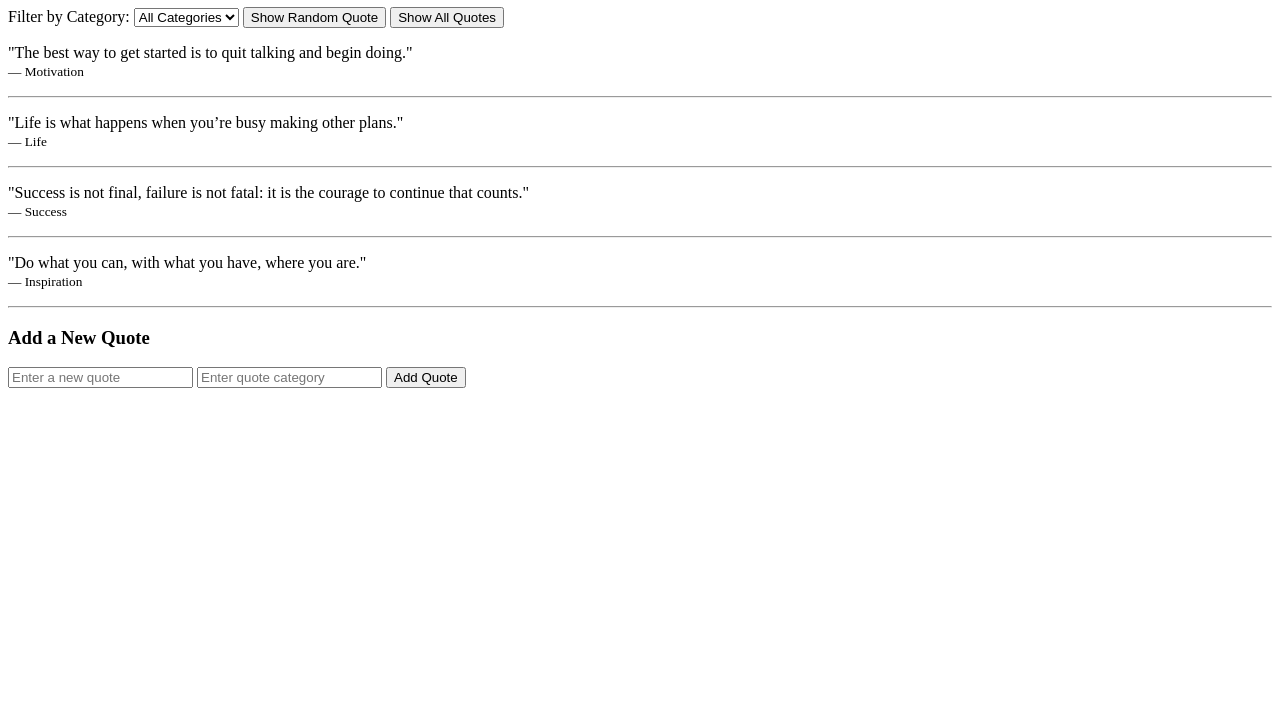
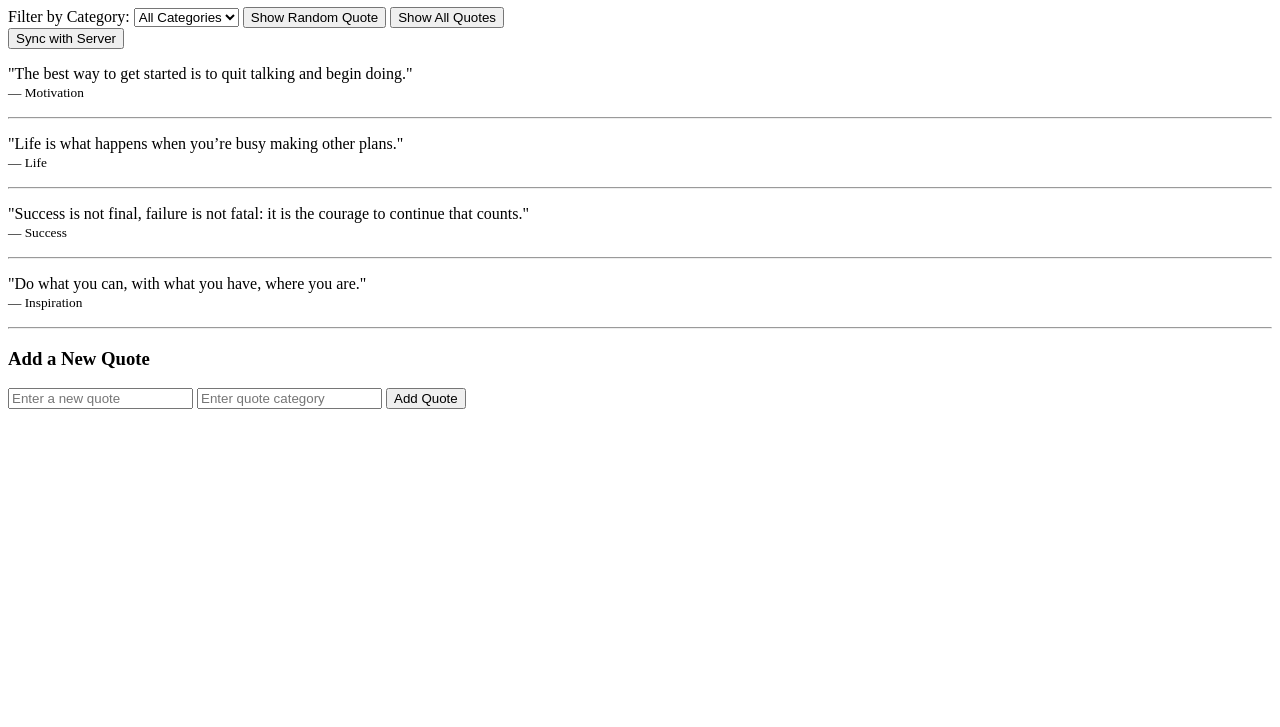
Before and after one commit to NELTECH-creator/alx_fe_javascript, a plain HTML site: page dom-manipulation/index.html in a window 1280 px wide. Shown: the part 73-800 px from the top of the page. Drawn offline with Linux system fonts and the light colour scheme.

Commit message:
Updated a file

```diff
--- a/dom-manipulation/index.html
+++ b/dom-manipulation/index.html
@@ -17,6 +17,11 @@
       <button id="showAllBtn" class="muted">Show All Quotes</button>
     </div>
 
+    <div>
+      <button id="syncQuotes">Sync with Server</button>
+      <p id="syncStatus"></p>
+    </div>
+
     <!-- Quote Display -->
     <div id="quoteDisplay"><em>Select a category or show all quotes</em></div>
 
```
